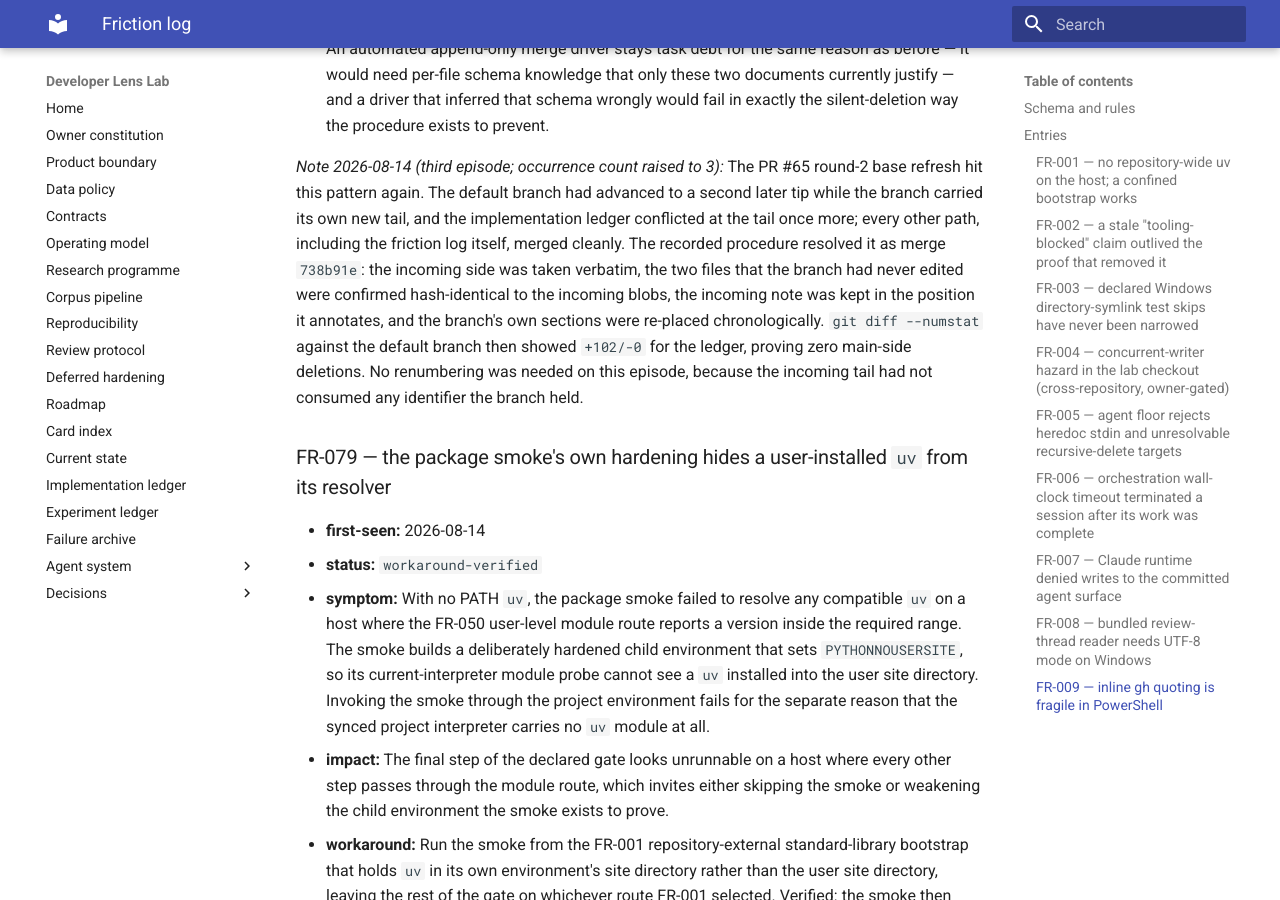
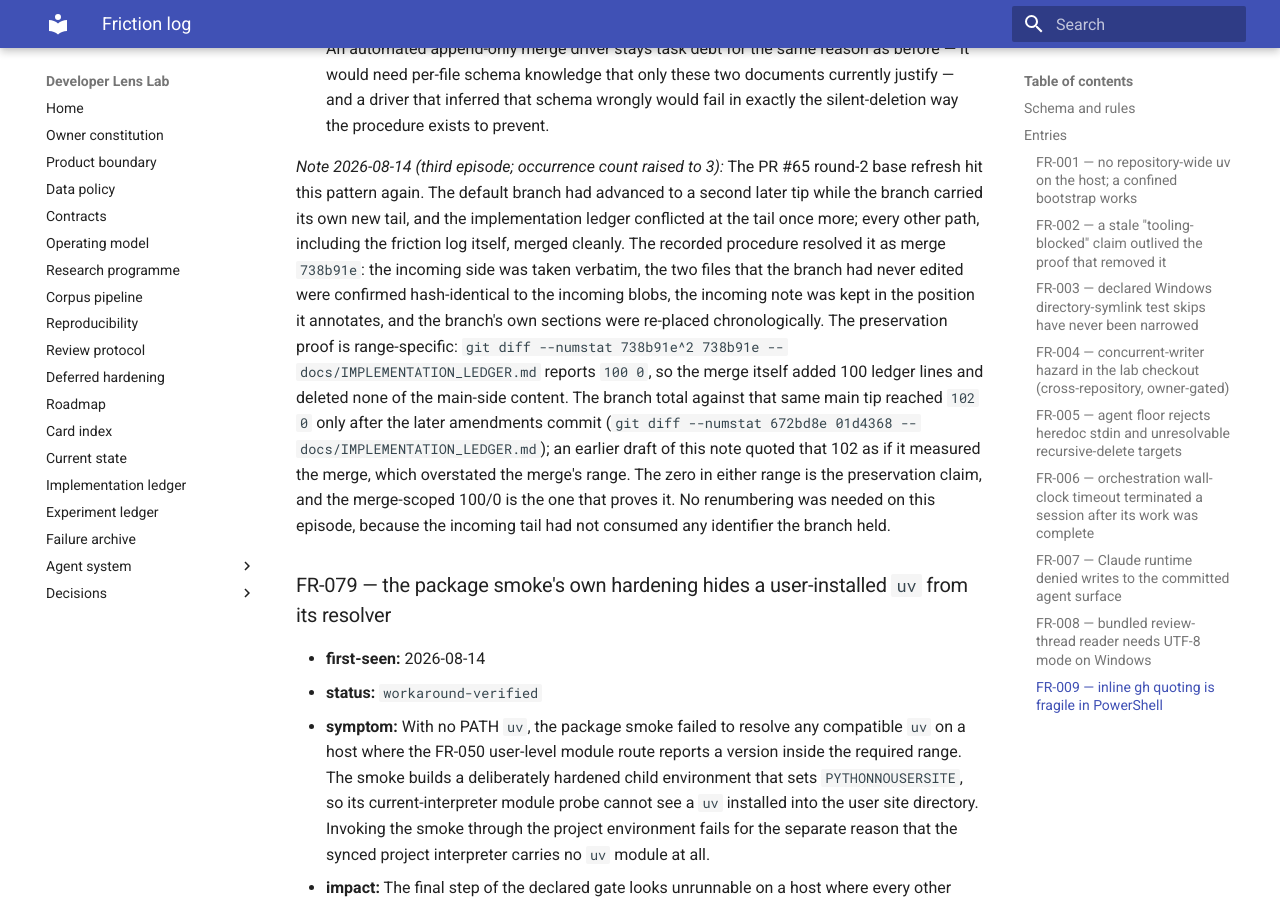
Before and after one commit to Chris0Jeky/developer-lens-lab, an MkDocs documentation site: the page built from docs/agent-system/FRICTION_LOG.md, in a window 1280 px wide and 900 px high, scrolled down 60482 px. Built offline with MkDocs 1.6.1 and Material for MkDocs 9.7.7, drawn with Linux system fonts in a browser that asks for light colours.

Commit message:
docs: ground worktree provenance and correct numstat range
PR #83 review round 1, plus the Codex P2 addendum.

MEDIUM — the writer field asserted the observed worktree "was the resume
checkout for that delivery" without grounding. The coordinator attests the
provenance directly, so it is stated rather than retracted: the delivering
coordinator created that worktree on branch
resume/package-smoke-pr65-20260814 at 2026-08-14T09:36Z as the resume
checkout, the delivery commits were authored in it and pushed to the PR
branch, and the coordinator removed it after the clean post-merge sweep.
The earlier no-runtime-actor observation still stands as written for the
moment it was made — it predates the lane's start, and the worktree was
untouched between creation and the lane beginning work.

LOW — the deferred-hardening appositive named four items while Lab #81
holds five. Enumerated all five rather than hedging with "including", so
the count is checkable: the fifth is propagating the cleanup-unconfirmed
error, chained from the original, when a non-interrupt exception's own
cleanup attempt is unconfirmed while interrupt semantics are preserved.

LOW — of three Lab #81 references, the first keeps the full URL and the
later two use the document's shorthand.

Codex P2 (comment 3787022614) — the FR-078 note quoted +102/-0 as the
merge's ledger-preservation proof, but that figure spans a different
range. Verified in-worktree: git diff --numstat 738b91e^2 738b91e --
docs/IMPLEMENTATION_LEDGER.md reports 100 0, while 672bd8e..01d4368
reports 102 0, i.e. the branch total after the later amendments commit.
The note now states both with their exact commands and identifies the
merge-scoped 100/0 as the proof.

```diff
--- a/docs/agent-system/FRICTION_LOG.md
+++ b/docs/agent-system/FRICTION_LOG.md
@@ -2093,8 +2093,13 @@ its own new tail, and the implementation ledger conflicted at the tail once more
 including the friction log itself, merged cleanly. The recorded procedure resolved it as merge
 `738b91e`: the incoming side was taken verbatim, the two files that the branch had never edited were
 confirmed hash-identical to the incoming blobs, the incoming note was kept in the position it
-annotates, and the branch's own sections were re-placed chronologically. `git diff --numstat` against
-the default branch then showed `+102/-0` for the ledger, proving zero main-side deletions. No
+annotates, and the branch's own sections were re-placed chronologically. The preservation proof is
+range-specific: `git diff --numstat 738b91e^2 738b91e -- docs/IMPLEMENTATION_LEDGER.md` reports
+`100 0`, so the merge itself added 100 ledger lines and deleted none of the main-side content. The
+branch total against that same main tip reached `102 0` only after the later amendments commit
+(`git diff --numstat 672bd8e 01d4368 -- docs/IMPLEMENTATION_LEDGER.md`); an earlier draft of this
+note quoted that 102 as if it measured the merge, which overstated the merge's range. The zero in
+either range is the preservation claim, and the merge-scoped 100/0 is the one that proves it. No
 renumbering was needed on this episode, because the incoming tail had not consumed any identifier the
 branch held.
 
```
Also changed, not shown: docs/CURRENT_STATE.md (+13 -10 lines).
